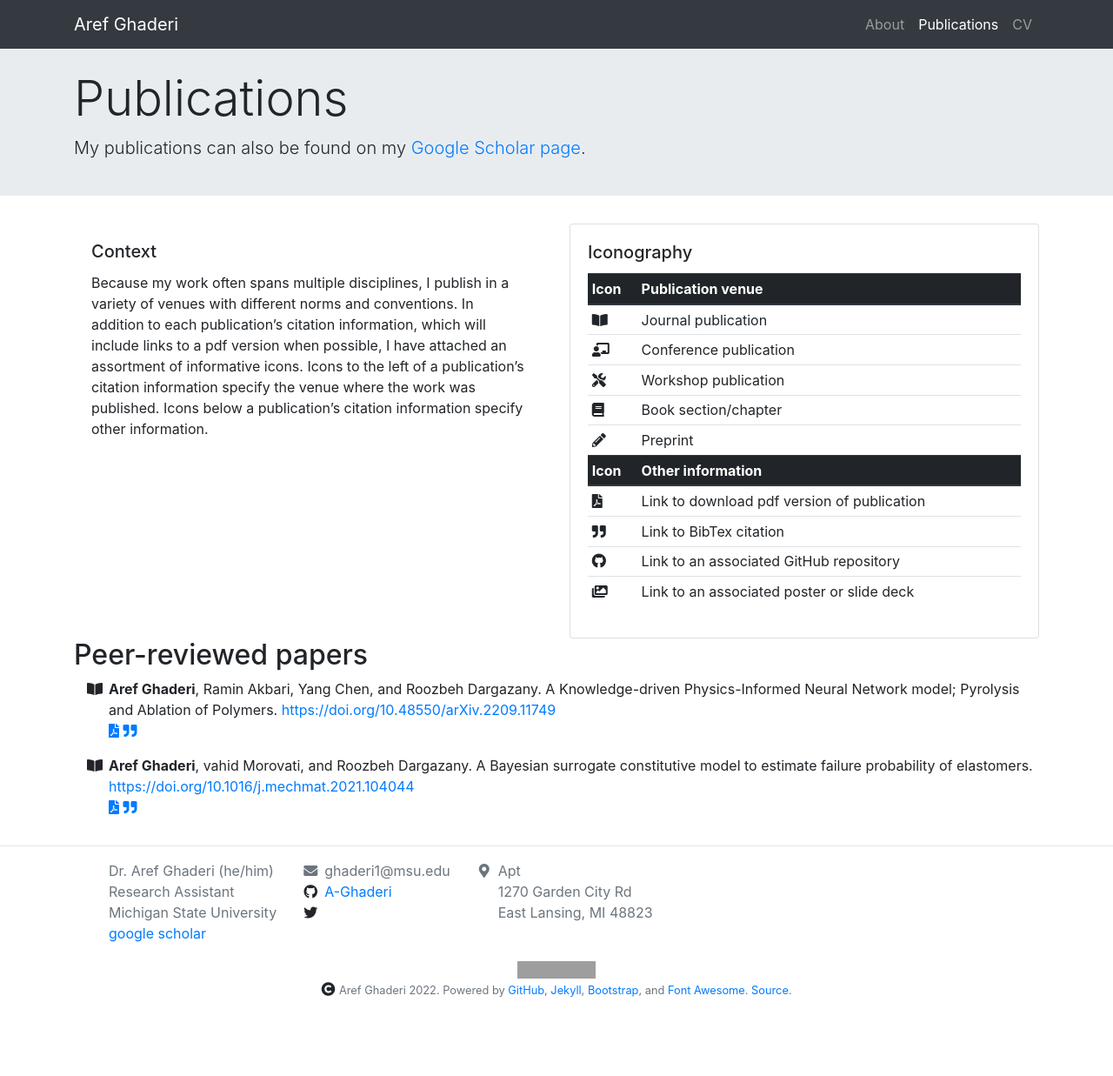
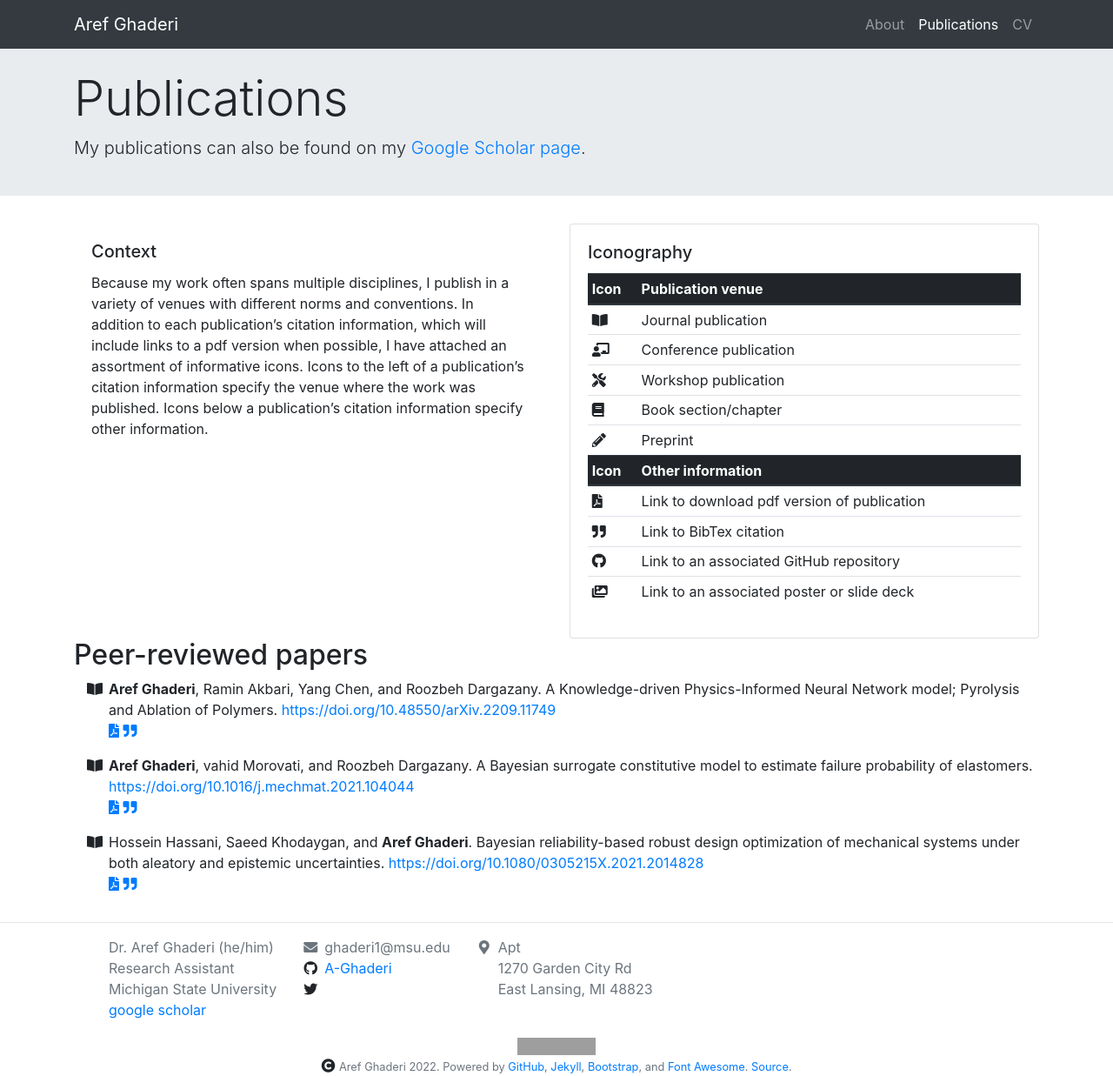
Before and after one commit to A-Ghaderi/Webpage, a Jekyll site: the page built from _pages/publications.md, in a window 1280 px wide. Shown: the whole page at 87% size. Built offline with Jekyll 4.4.1, drawn with Linux system fonts in a browser that asks for light colours; nearby versions of some CDN libraries; before the commit the page ends 1149 px from its top, so only the background shows below that; grey boxes are pictures that could not be loaded.

Commit message:
Update publications.yml

````diff
--- a/_data/publications.yml
+++ b/_data/publications.yml
@@ -63,3 +63,22 @@ publications:
        }
 
       ```
+  - citation: |
+      Hossein Hassani, Saeed Khodaygan, and Aref Ghaderi.
+      Bayesian reliability-based robust design optimization of mechanical systems under both aleatory and epistemic uncertainties.
+      <https://doi.org/10.1080/0305215X.2021.2014828>
+    year: 2021
+    venue: journal
+    type: peer-reviewed-paper
+    pdf: /pubs/Engineering Optimization.pdf
+    bibtex: |
+      ```
+      @article{hassani2022bayesian,
+        title={Bayesian reliability-based robust design optimization of mechanical systems under both aleatory and epistemic uncertainties},
+        author={Hassani, H and Khodaygan, S and Ghaderi, A},
+        journal={Engineering Optimization},
+        pages={1--21},
+        year={2022},
+        publisher={Taylor \& Francis}
+      }
+      ```
````
